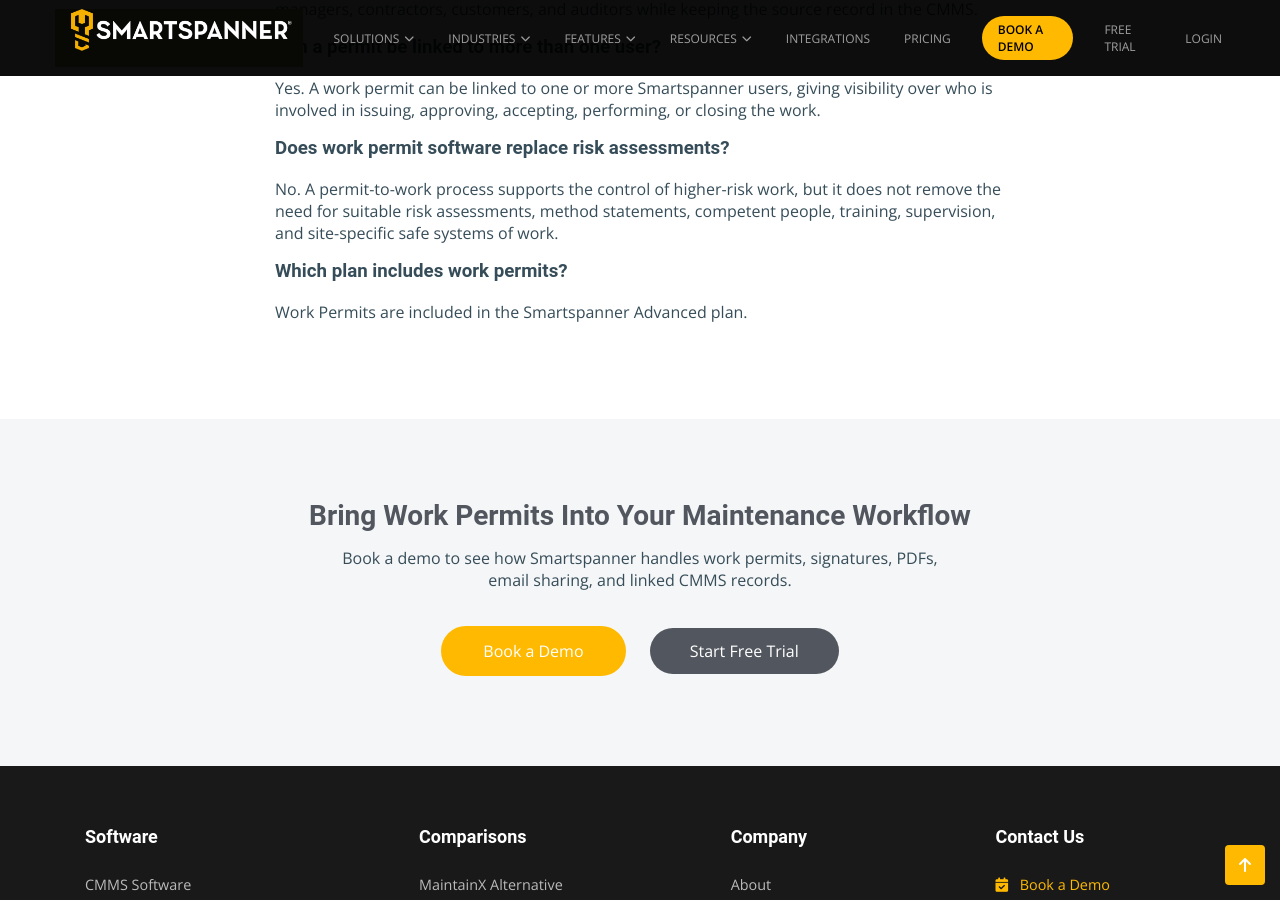
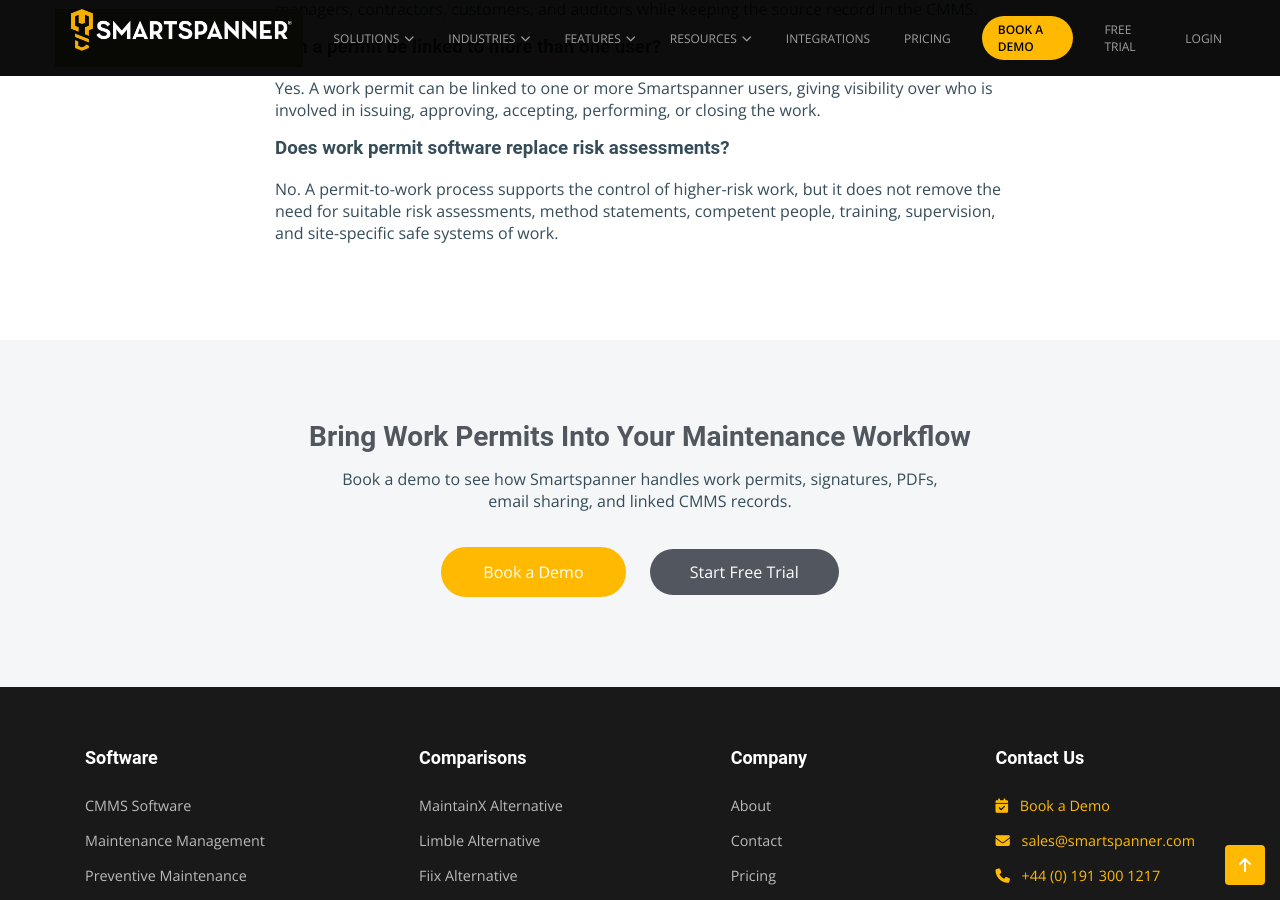
Before and after one commit to smartspanner/smartspanner.com, a Jekyll site: the page built from work-permit-software.html, in a window 1280 px wide and 900 px high, scrolled down 6601 px. Built offline with Jekyll 4.4.1, drawn with Linux system fonts in a browser that asks for light colours.

Commit message:
docs: remove work permit plan FAQ

```diff
--- a/work-permit-software.html
+++ b/work-permit-software.html
@@ -358,9 +358,6 @@
 
           <h3>Does work permit software replace risk assessments?</h3>
           <p>No. A permit-to-work process supports the control of higher-risk work, but it does not remove the need for suitable risk assessments, method statements, competent people, training, supervision, and site-specific safe systems of work.</p>
-
-          <h3>Which plan includes work permits?</h3>
-          <p>Work Permits are included in the Smartspanner Advanced plan.</p>
         </div>
       </div>
     </div>
@@ -423,14 +420,6 @@
         "@type": "Answer",
         "text": "Yes. Permit records can be emailed from Smartspanner, helping teams share permits with managers, contractors, customers, and auditors while keeping the source record in the CMMS."
       }
-    },
-    {
-      "@type": "Question",
-      "name": "Which plan includes work permits?",
-      "acceptedAnswer": {
-        "@type": "Answer",
-        "text": "Work Permits are included in the Smartspanner Advanced plan."
-      }
     }
   ]
 }
```
